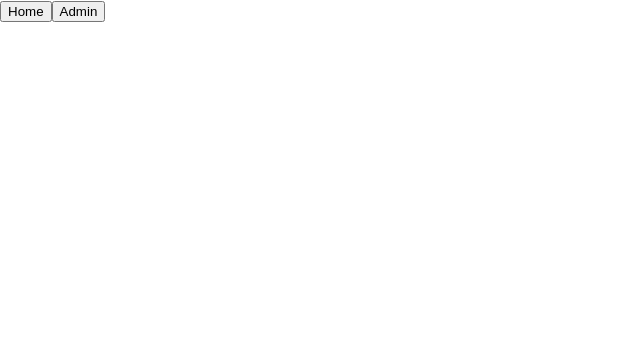
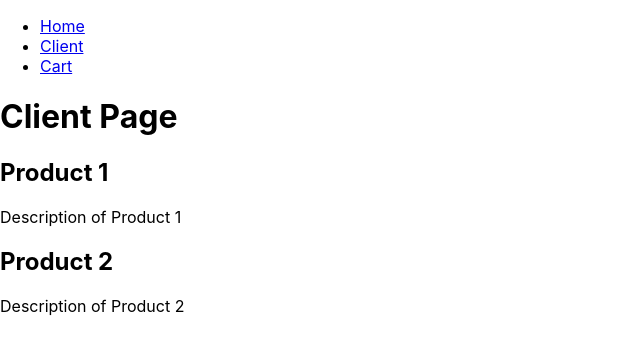
Before and after one commit to Gabriellapendo7/Frontend-distributeX, a React (Create React App) app: page /client in a window 1280 px wide. Before the commit this address had no page. Shown: the top 354 px of the page, without its empty margins (0-640 px from the left). Built offline with nearby package versions, Linux system fonts and the light colour scheme.

Commit message:
added a client page

```diff
--- a/src/App.js
+++ b/src/App.js
@@ -2,15 +2,17 @@ import React from 'react';
 import { BrowserRouter as Router, Routes, Route } from 'react-router-dom';
 import HomePage from './Components/HomePage';
 import AdminPage from './Components/AdminPage';
-import Header from './Components/Header';
+import ClientAuthForm from './Components/ClientAuthForm';
+import ClientPage from './Components/ClientPage';
 
 function App() {
   return (
     <Router>
-      <Header />
       <Routes>
         <Route path="/" element={<HomePage />} />
         <Route path="/admin" element={<AdminPage />} />
+        <Route path="/client-auth" element={<ClientAuthForm />} />
+        <Route path="/client" element={<ClientPage />} />
       </Routes>
     </Router>
   );
--- a/src/Components/ClientAuthForm.js
+++ b/src/Components/ClientAuthForm.js
@@ -1,12 +1,21 @@
 import React, { useState } from 'react';
+import { useNavigate } from 'react-router-dom';
 
 function ClientAuthForm() {
   const [isSignUp, setIsSignUp] = useState(true);
+  const navigate = useNavigate();
+
+  const handleSubmit = (e) => {
+    e.preventDefault();
+    // Handle form submission logic here
+    // For now, we just navigate to the Client page
+    navigate('/client');
+  };
 
   return (
     <div>
       <h2>{isSignUp ? 'Client Sign Up' : 'Client Log In'}</h2>
-      <form>
+      <form onSubmit={handleSubmit}>
         {isSignUp && (
           <div>
             <label>Name:</label>
--- /dev/null
+++ b/src/Components/ClientPage.js
@@ -0,0 +1,33 @@
+import React from 'react';
+import { Link } from 'react-router-dom';
+
+function ClientPage() {
+  const products = [
+    { id: 1, name: 'Product 1', description: 'Description of Product 1' },
+    { id: 2, name: 'Product 2', description: 'Description of Product 2' },
+    // Add more products as needed
+  ];
+
+  return (
+    <div>
+      <nav>
+        <ul>
+          <li><Link to="/">Home</Link></li>
+          <li><Link to="/client">Client</Link></li>
+          <li><Link to="/cart">Cart</Link></li>
+        </ul>
+      </nav>
+      <h1>Client Page</h1>
+      <div className="product-list">
+        {products.map(product => (
+          <div key={product.id} className="product-card">
+            <h2>{product.name}</h2>
+            <p>{product.description}</p>
+          </div>
+        ))}
+      </div>
+    </div>
+  );
+}
+
+export default ClientPage;
--- a/src/Components/HomePage.js
+++ b/src/Components/HomePage.js
@@ -1,25 +1,25 @@
-// import React, { useState } from 'react';
-// import ClientAuthForm from './ClientAuthForm';
-// import ManufacturerAuthForm from './ManufacturerAuthForm';
+import React, { useState } from 'react';
+import ClientAuthForm from './ClientAuthForm';
+import ManufacturerAuthForm from './ManufacturerAuthForm';
 
-// function HomePage() {
-//   const [showClientForm, setShowClientForm] = useState(false);
-//   const [showManufacturerForm, setShowManufacturerForm] = useState(false);
+function HomePage() {
+  const [showClientForm, setShowClientForm] = useState(false);
+  const [showManufacturerForm, setShowManufacturerForm] = useState(false);
 
-//   return (
-//     <div>
-//       <h1>Home Page</h1>
-//       <p>We are your trusted partner in delivering high-quality products from top manufacturers to retail shops.
-//         At DISTRIBUTE-X, we pride ourselves on our efficient distribution network, ensuring that your business always has the goods it needs.
-//         Explore our wide range of products, manage your orders with ease, and experience seamless service. Thank you for choosing DISTRIBUTE-X – where excellence meets reliability.
-//       </p>
-//       <button onClick={() => setShowClientForm(!showClientForm)}>Client Sign Up/Log In</button>
-//       <button onClick={() => setShowManufacturerForm(!showManufacturerForm)}>Manufacturer Sign Up/Log In</button>
+  return (
+    <div>
+      <h1>Home Page</h1>
+      <p>We are your trusted partner in delivering high-quality products from top manufacturers to retail shops.
+        At DISTRIBUTE-X, we pride ourselves on our efficient distribution network, ensuring that your business always has the goods it needs.
+        Explore our wide range of products, manage your orders with ease, and experience seamless service. Thank you for choosing DISTRIBUTE-X – where excellence meets reliability.
+      </p>
+      <button onClick={() => setShowClientForm(!showClientForm)}>Client Sign Up/Log In</button>
+      <button onClick={() => setShowManufacturerForm(!showManufacturerForm)}>Manufacturer Sign Up/Log In</button>
 
-//       {showClientForm && <ClientAuthForm />}
-//       {showManufacturerForm && <ManufacturerAuthForm />}
-//     </div>
-//   );
-// }
+      {showClientForm && <ClientAuthForm />}
+      {showManufacturerForm && <ManufacturerAuthForm />}
+    </div>
+  );
+}
 
-// export default HomePage;
+export default HomePage;
```
Also changed, not shown: src/Components/ClientPage.css (added).
